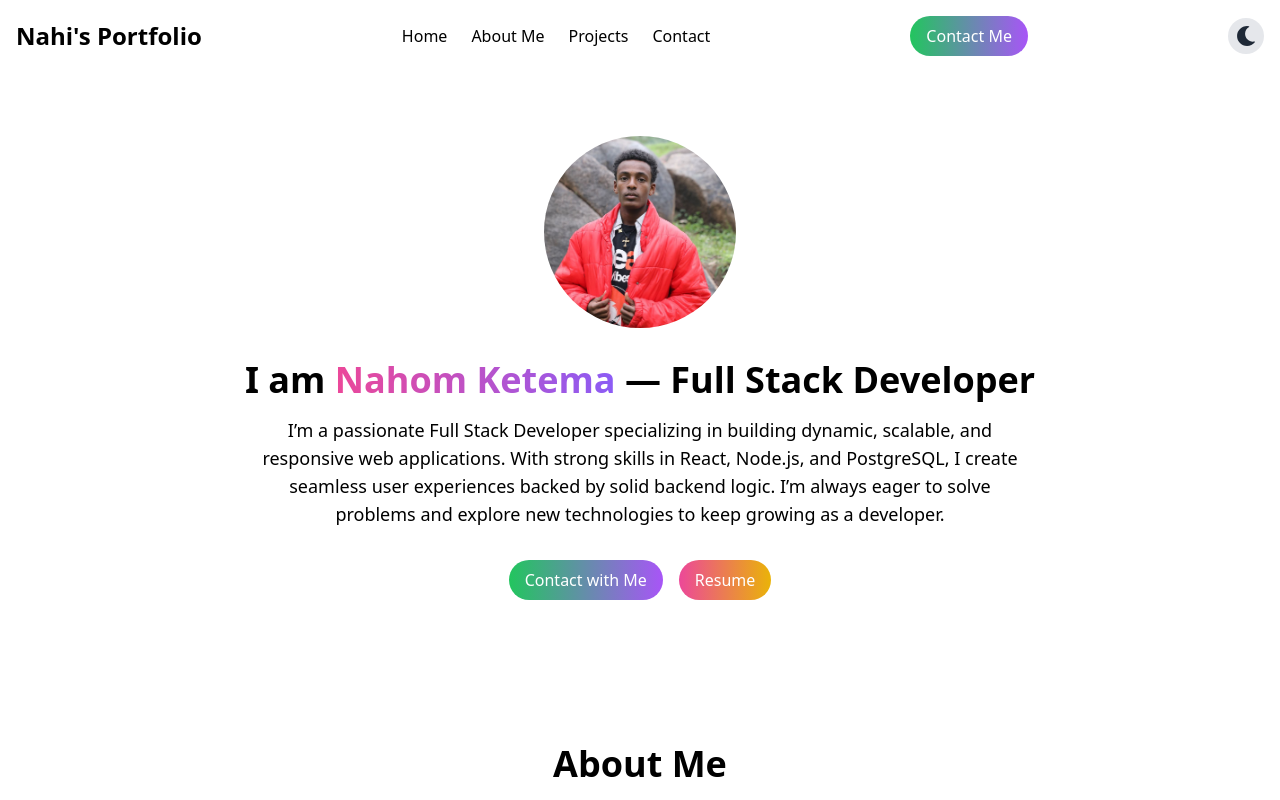
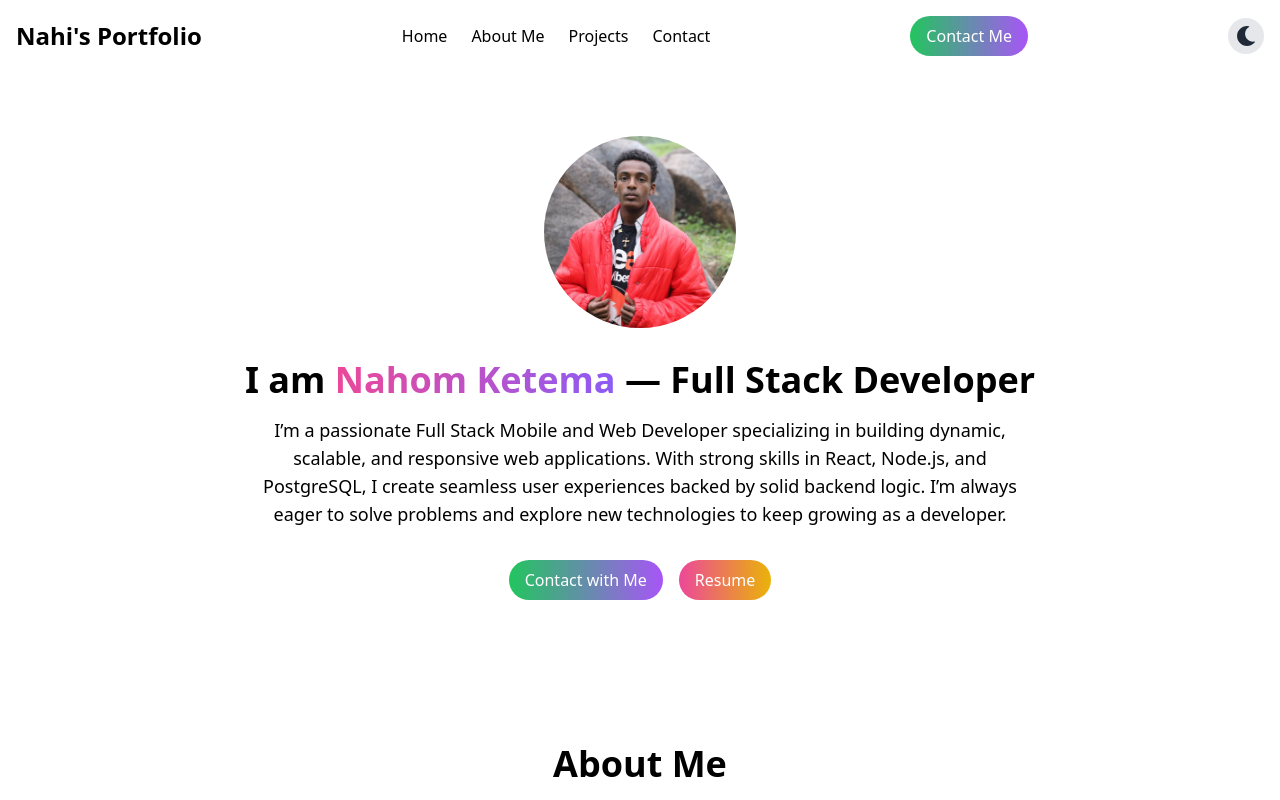
Before and after one commit to nahi-t/portfolio, a React (Vite) app: page / in a window 1280 px wide. Shown: the top 800 px of the page. Built offline with nearby package versions, Linux system fonts and the light colour scheme.

Commit message:
add project ecommers

```diff
--- a/src/Componenet/Hero.jsx
+++ b/src/Componenet/Hero.jsx
@@ -17,7 +17,7 @@ const Hero = () => {
         — Full Stack Developer
       </h1>
       <p className="mt-4 text-lg bg-white dark:bg-black text-black dark:text-gray-400 max-w-3xl mx-auto">
-        I’m a passionate Full Stack Developer specializing in building dynamic,
+        I’m a passionate Full Stack Mobile and Web Developer specializing in building dynamic,
         scalable, and responsive web applications. With strong skills in React,
         Node.js, and PostgreSQL, I create seamless user experiences backed by
         solid backend logic. I’m always eager to solve problems and explore new
--- a/src/Componenet/data/project.js
+++ b/src/Componenet/data/project.js
@@ -4,6 +4,7 @@ import netflixImg from "../../assets/netflix.png";
 import portfolioImg from "../../assets/images.jpeg";
 import qaImg from "../../assets/qa.jpeg";
 import aboutImg from "../../assets/naki.jpg";
+import portfolioImg2 from "../../assets/ecomers.png";
 
 const projects = [
   {
@@ -35,7 +36,13 @@ const projects = [
     image: aboutImg,
     name: "My GitHub",
     githubRepo: "https://github.com/nahi-t/nahi-t.git",
-  }
+  },
+    {
+    id: 6,
+    image: portfolioImg2,
+    name: "E-Commerce Website",
+    githubRepo: "https://ecommers-weld-mahi.vercel.app/",
+  },
 ];
 
 export default projects;
```
Also changed, not shown: src/assets/ecomers.png (added).
